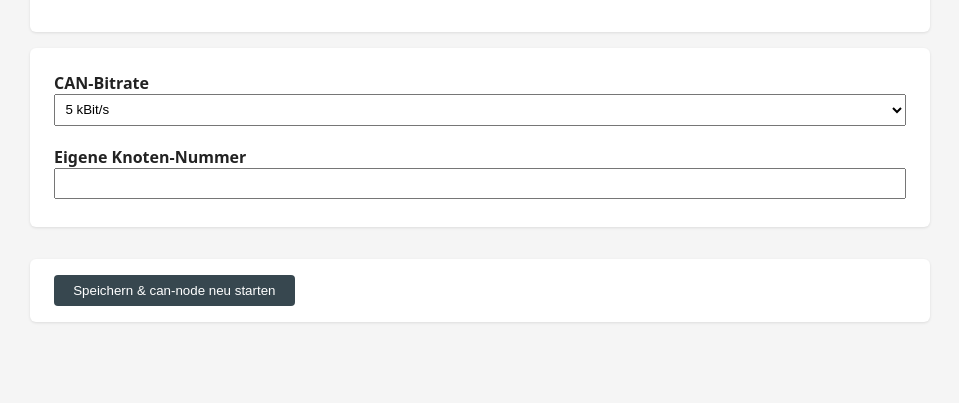
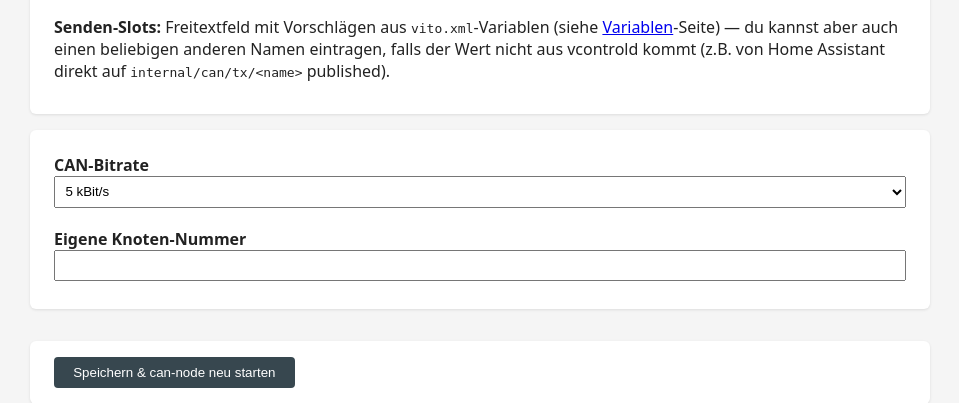
Before and after one commit to juliuskolosnjaji/vcontrold-raspberry-pi, a Python web app: template ui/templates/can_settings.html in a window 1280 px wide. Shown: the part 336-739 px from the top of the page, without its empty margins (160-1119 px from the left). Run offline with Jinja, Linux system fonts and the light colour scheme; the template is opened without the code that fills it, so the values that code supplies are empty.

Commit message:
can-settings: allow arbitrary non-vito.xml names for send slots too
Receive slots were always free text; send slots were locked to a <select>
of vito.xml-derived variable names, which meant a CAN value with no
corresponding vcontrold command (e.g. something Home Assistant publishes
directly to internal/can/tx/<name>) had no way to be entered. Backend
already accepted any string here -- switched the send-slot field to a text
input with a <datalist> of known variables as suggestions, not a hard
constraint.

```diff
--- a/ui/templates/can_settings.html
+++ b/ui/templates/can_settings.html
@@ -13,7 +13,17 @@
      {{ total_slots }} Analog-Slots verteilen sich deshalb auf {{ total_slots // 4 }} CAN-IDs
      (Slots 1-4, 5-8, 9-12, 13-16). Bei Digital passen alle {{ total_slots }} Bits in einen
      einzigen Frame, daher nur eine CAN-ID pro Spalte.</p>
+  <p><strong>Senden-Slots:</strong> Freitextfeld mit Vorschlägen aus <code>vito.xml</code>-Variablen
+     (siehe <a href="{{ url_for('variables_page') }}">Variablen</a>-Seite) — du kannst aber auch
+     einen beliebigen anderen Namen eintragen, falls der Wert nicht aus vcontrold kommt (z.B. von
+     Home Assistant direkt auf <code>internal/can/tx/&lt;name&gt;</code> published).</p>
 </div>
+
+<datalist id="tx-subtopics">
+  {% for s in available_subtopics %}
+  <option value="{{ s }}"></option>
+  {% endfor %}
+</datalist>
 
 <form method="post">
   <div class="card">
@@ -52,12 +62,8 @@
           {% endfor %}
         </select>
         {% else %}
-        <select name="{{ col.key }}_slot_value_{{ loop.index0 }}">
-          <option value="" {% if not slot.value %}selected{% endif %}>— unbelegt —</option>
-          {% for s in available_subtopics %}
-          <option value="{{ s }}" {% if slot.value == s %}selected{% endif %}>{{ s }}</option>
-          {% endfor %}
-        </select>
+        <input type="text" name="{{ col.key }}_slot_value_{{ loop.index0 }}" value="{{ slot.value }}"
+               list="tx-subtopics" placeholder="Variable oder freier Name">
         {% endif %}
       </div>
       {% endfor %}
```
